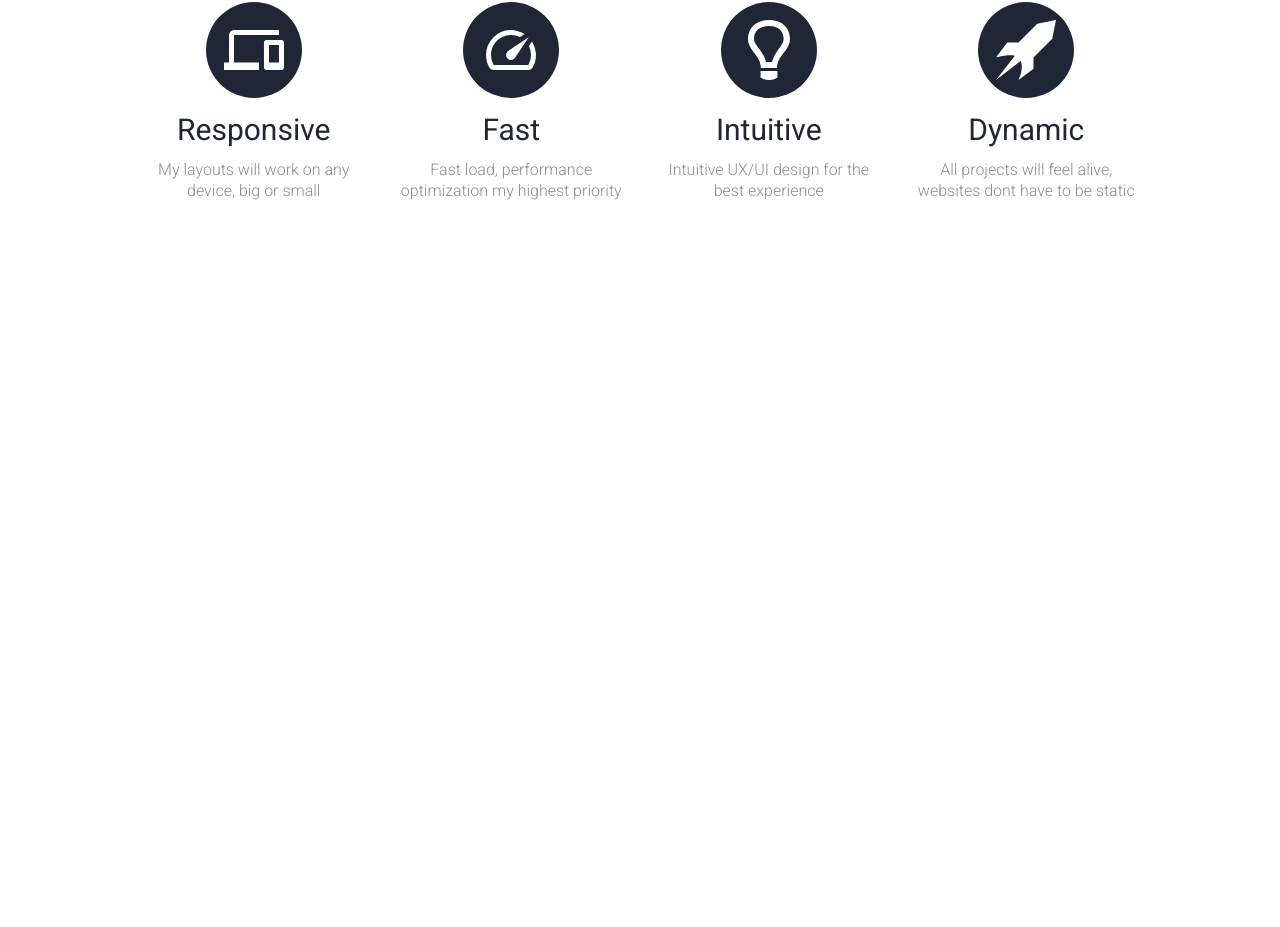
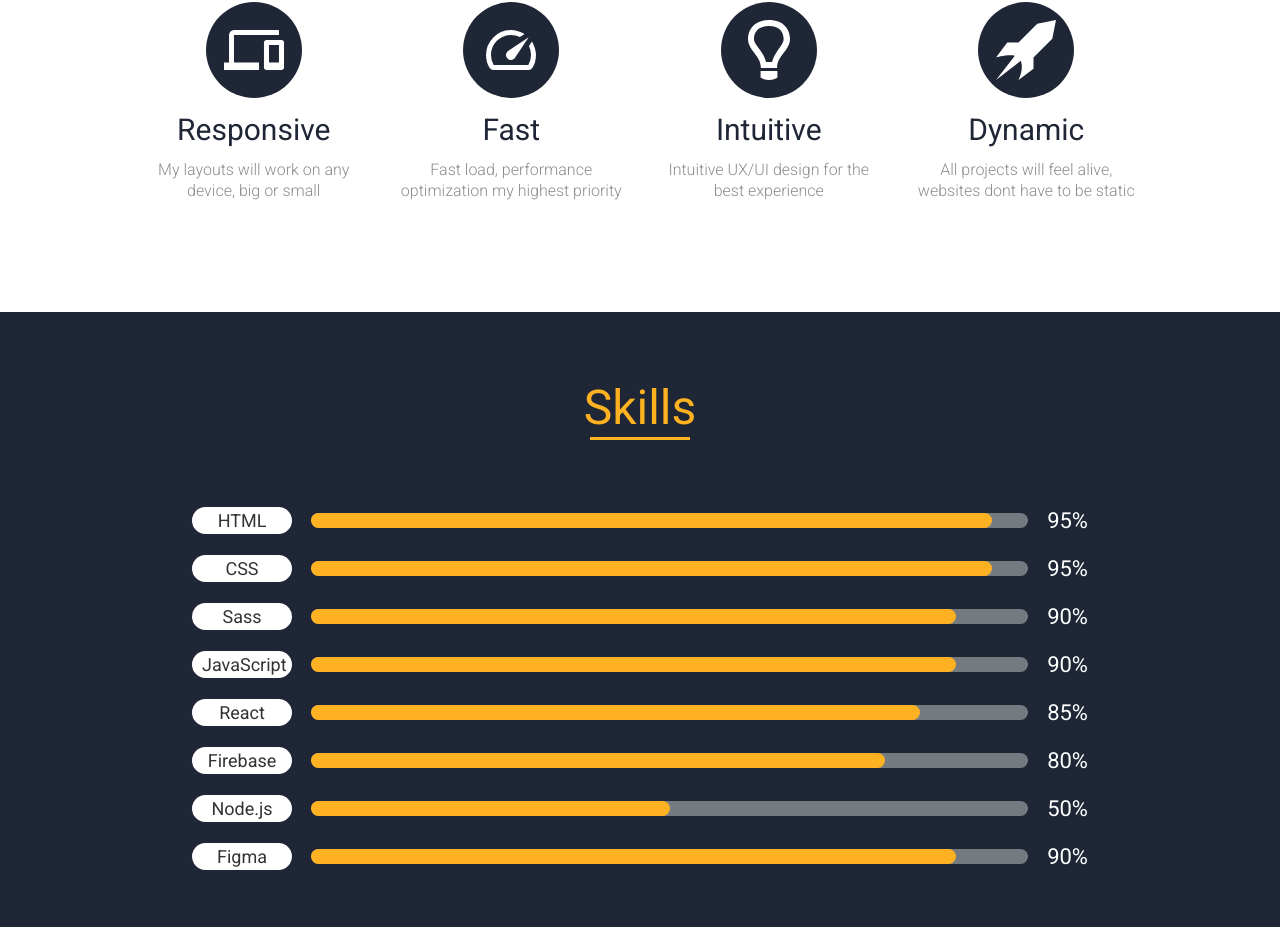
Before and after one commit to olivercastroteran/Oliver_Castro_Teran-portfolio-V1, a website: page index.html in a window 1280 px wide. Shown: the part 1424-2351 px from the top of the page. Before the commit the page ends 1736 px from the top, so only its background shows below. Drawn offline with Linux system fonts and the light colour scheme.

Commit message:
skills section added

```diff
--- a/index.html
+++ b/index.html
@@ -31,7 +31,7 @@
             <a href="#about" class="navigation__link">About</a>
           </li>
           <li class="navigation__item">
-            <a href="#" class="navigation__link">Skills</a>
+            <a href="#skills" class="navigation__link">Skills</a>
           </li>
           <li class="navigation__item">
             <a href="#" class="navigation__link">Projects</a>
@@ -40,7 +40,13 @@
             <a href="#" class="navigation__link">Contact</a>
           </li>
           <li class="navigation__item">
-            <a href="#" class="navigation__link">Github</a>
+            <a
+              rel="noreferrer"
+              href="https://github.com/olivercastroteran"
+              target="_blank"
+              class="navigation__link"
+              >Github</a
+            >
           </li>
           <li class="navigation__item">
             <a href="#" class="navigation__link">Resume</a>
@@ -147,6 +153,125 @@
           </div>
         </div>
       </section>
+      <!-- _______________________ SKILLS _______________________ -->
+      <section id="skills" class="section-skills">
+        <div class="u-center-text u-margin-bottom-big">
+          <h2 class="heading-secondary heading-secondary--yellow">
+            Skills
+          </h2>
+        </div>
+
+        <div class="section-skills__skills">
+          <div class="skill">
+            <div class="skill__name">
+              <span>HTML</span>
+            </div>
+            <div class="skill__bar-empty">
+              <div class="skill__bar-fill html"></div>
+            </div>
+            <div class="skill__percentage">
+              <span>95%</span>
+            </div>
+          </div>
+
+          <div class="skill">
+            <div class="skill__name">
+              <span>CSS</span>
+            </div>
+            <div class="skill__bar-empty">
+              <div class="skill__bar-fill css"></div>
+            </div>
+            <div class="skill__percentage">
+              <span>95%</span>
+            </div>
+          </div>
+
+          <div class="skill">
+            <div class="skill__name">
+              <span>Sass</span>
+            </div>
+            <div class="skill__bar-empty">
+              <div class="skill__bar-fill sass"></div>
+            </div>
+            <div class="skill__percentage">
+              <span>90%</span>
+            </div>
+          </div>
+
+          <div class="skill">
+            <div class="skill__name">
+              <span>JavaScript</span>
+            </div>
+            <div class="skill__bar-empty">
+              <div class="skill__bar-fill javascript"></div>
+            </div>
+            <div class="skill__percentage">
+              <span>90%</span>
+            </div>
+          </div>
+
+          <div class="skill">
+            <div class="skill__name">
+              <span>React</span>
+            </div>
+            <div class="skill__bar-empty">
+              <div class="skill__bar-fill react"></div>
+            </div>
+            <div class="skill__percentage">
+              <span>85%</span>
+            </div>
+          </div>
+
+          <div class="skill">
+            <div class="skill__name">
+              <span>Firebase</span>
+            </div>
+            <div class="skill__bar-empty">
+              <div class="skill__bar-fill firebase"></div>
+            </div>
+            <div class="skill__percentage">
+              <span>80%</span>
+            </div>
+          </div>
+
+          <div class="skill">
+            <div class="skill__name">
+              <span>Node.js</span>
+            </div>
+            <div class="skill__bar-empty">
+              <div class="skill__bar-fill node-js"></div>
+            </div>
+            <div class="skill__percentage">
+              <span>50%</span>
+            </div>
+          </div>
+
+          <div class="skill">
+            <div class="skill__name">
+              <span>Figma</span>
+            </div>
+            <div class="skill__bar-empty">
+              <div class="skill__bar-fill figma"></div>
+            </div>
+            <div class="skill__percentage">
+              <span>90%</span>
+            </div>
+          </div>
+        </div>
+
+        <a
+          rel="noreferrer"
+          href="https://github.com/olivercastroteran"
+          class="section-skills__link"
+          target="_blank"
+        >
+          <svg class="section-skills__github">
+            <use xlink:href="img/icons/sprite.svg#icon-github"></use>
+          </svg>
+        </a>
+      </section>
     </main>
+
+    <script defer src="./js/script.js"></script>
   </body>
 </html>
--- /dev/null
+++ b/js/script.js
@@ -0,0 +1,11 @@
+// Animate skill loading
+const skillsOffset = document.getElementById('skills').offsetTop;
+
+window.addEventListener('scroll', () => {
+  let y = document.documentElement.scrollTop;
+
+  if (y + 400 > skillsOffset) {
+    const skills = document.querySelectorAll('.skill__bar-fill');
+    skills.forEach((skill) => skill.classList.add('load'));
+  }
+});
--- a/sass/base/_animations.scss
+++ b/sass/base/_animations.scss
@@ -12,3 +12,9 @@
     background-image: url(../img/images/slide-1.jpg);
   }
 }
+
+@keyframes loading {
+  0% {
+    width: 0%;
+  }
+}
--- a/sass/base/_typography.scss
+++ b/sass/base/_typography.scss
@@ -45,6 +45,14 @@
     background-color: $color-primary;
     display: inline-block;
   }
+
+  &--yellow {
+    color: $color-secondary;
+  }
+
+  &--yellow::after {
+    background-color: $color-secondary;
+  }
 }
 
 .heading-3 {
--- a/sass/components/_skill.scss
+++ b/sass/components/_skill.scss
@@ -0,0 +1,67 @@
+.skill {
+  display: flex;
+  align-items: center;
+  justify-content: space-between;
+  margin-bottom: 1.5rem;
+
+  &__name {
+    width: 10rem;
+    background-color: #fff;
+    border-radius: 10rem;
+    text-align: center;
+
+    span {
+      font-size: 1.8rem;
+      padding: 0.5rem 1rem;
+    }
+  }
+
+  &__bar-empty {
+    width: 80%;
+    height: 1.5rem;
+    background-color: #cccccc80;
+    border-radius: 5rem;
+    position: relative;
+  }
+
+  &__bar-fill {
+    position: absolute;
+    top: 0;
+    left: 0;
+    height: 1.5rem;
+    background-color: $color-secondary;
+    border-radius: 5rem;
+
+    &.html.load,
+    &.css.load {
+      width: 95%;
+    }
+
+    &.sass.load,
+    &.javascript.load,
+    &.figma.load {
+      width: 90%;
+    }
+
+    &.react.load {
+      width: 85%;
+    }
+
+    &.firebase.load {
+      width: 80%;
+    }
+
+    &.node-js.load {
+      width: 50%;
+    }
+  }
+
+  &__percentage {
+    color: #fff;
+    font-size: 2.2rem;
+  }
+}
+
+.load {
+  animation: loading 1s linear;
+}
--- a/sass/pages/_home.scss
+++ b/sass/pages/_home.scss
@@ -53,3 +53,28 @@
     }
   }
 }
+
+.section-skills {
+  background-color: $color-primary;
+  padding: 6rem 0;
+
+  &__skills {
+    width: 70%;
+    max-width: 100rem;
+    margin: 0 auto;
+    margin-bottom: 6rem;
+  }
+
+  &__github {
+    height: 10rem;
+    width: 10rem;
+    margin: 0 calc(50% - 5rem);
+    fill: #fff;
+    opacity: 0.5;
+    transition: all 0.3s;
+  }
+
+  &__github:hover {
+    opacity: 1;
+  }
+}
```
Also changed, not shown: css/style.css.
